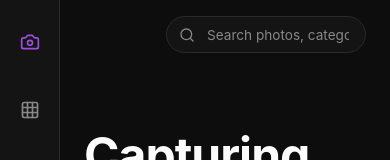
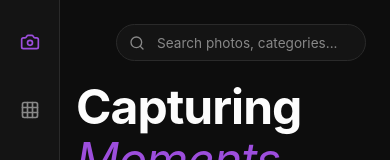
Before and after one commit to Achintha2002/PhotoFrameWeb, a React (Vite) app: page / in a window 390 px wide. Shown: the top 160 px of the page. Built offline with nearby package versions, Linux system fonts and the light colour scheme.

Commit message:
Fix mobile horizontal scroll and layout issues

```diff
--- a/src/components/Navigation.css
+++ b/src/components/Navigation.css
@@ -89,11 +89,11 @@
 @media (max-width: 768px) {
     .side-nav {
         width: 60px;
-        height: 100vh;
         position: fixed;
         left: 0;
         top: 0;
-        bottom: auto;
+        bottom: 0;
+        height: auto;
         background-color: var(--secondary-bg);
         border-right: 1px solid var(--divider-color);
         border-top: none;
--- a/src/components/SearchBar.css
+++ b/src/components/SearchBar.css
@@ -52,14 +52,18 @@
         justify-content: flex-end;
         margin-bottom: 1rem;
         position: absolute;
-        top: 1rem;
+        top: 1.5rem;
         right: 1.5rem;
-        width: auto;
+        width: calc(100% - 60px - 3rem);
+        /* Full width minus sidebar and padding */
+        max-width: 250px;
         z-index: 50;
     }
 
     .search-form {
-        max-width: 200px;
+        width: 100%;
+        max-width: 100%;
+        margin-left: auto;
     }
 
     .search-input {
--- a/src/index.css
+++ b/src/index.css
@@ -97,15 +97,15 @@ a:hover {
 
 @media (max-width: 768px) {
   .app-container {
-    flex-direction: row;
+    flex-direction: column;
   }
 
   .main-content {
-    margin-left: 60px;
+    position: relative;
+    margin-left: 0;
     margin-bottom: 0;
-    /* Space for left nav on mobile and prevent search bar overlap */
-    padding: 4.5rem 1.5rem 2rem 1.5rem;
-    width: calc(100% - 60px);
+    padding: 1.5rem 1rem 2rem calc(60px + 1rem);
+    width: 100%;
     overflow-x: hidden;
   }
 }
```
